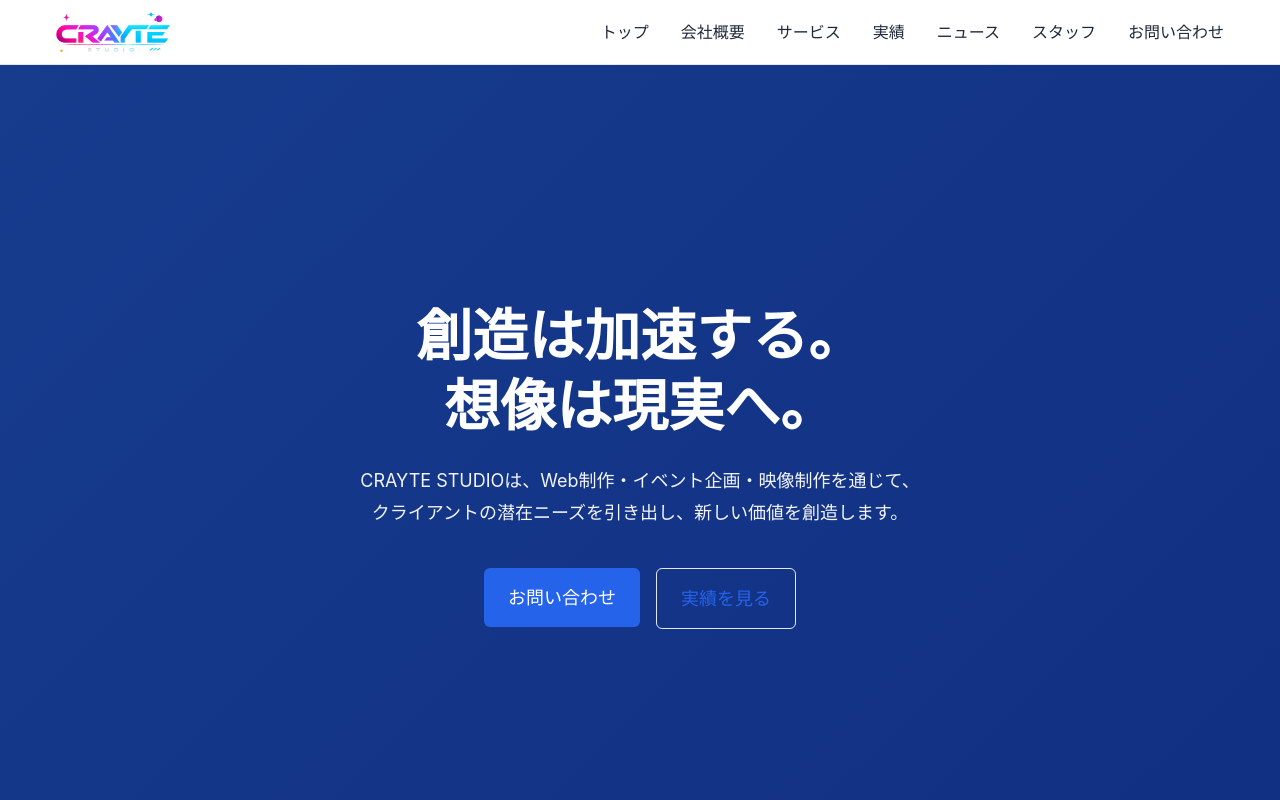
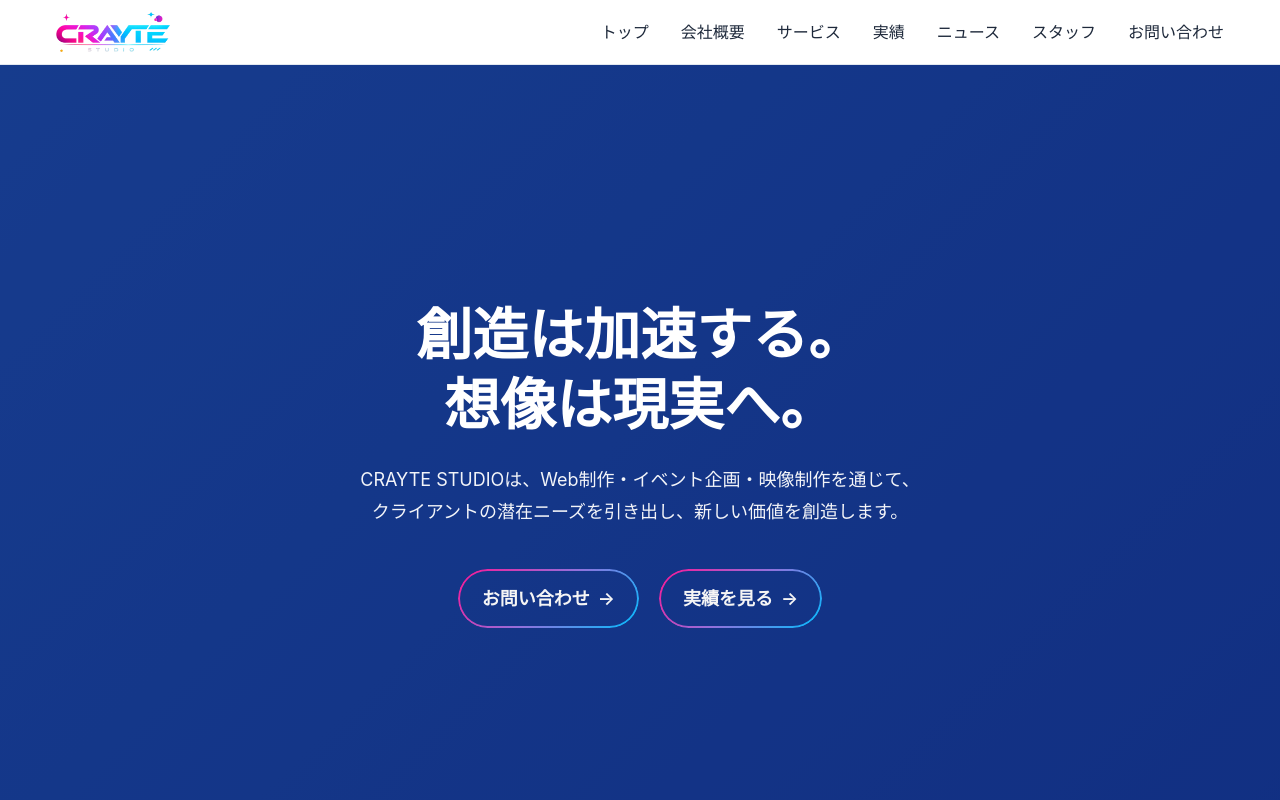
Before and after one commit to Y-2G/crayte-studio, a Next.js app: page / in a window 1280 px wide. Shown: the top 800 px of the page. Built offline with nearby package versions, Linux system fonts and the light colour scheme.

Commit message:
Add gradient button component and unify button styles across the homepage for improved design consistency and user experience

```diff
--- a/src/app/(public)/page.tsx
+++ b/src/app/(public)/page.tsx
@@ -1,7 +1,7 @@
 import type { Metadata } from "next";
 import Link from "next/link";
 import { getRecentPosts, getRecentWorks } from "@/lib/data";
-import { Button } from "@/components/shared/Button/Button";
+import { GradientButton } from "@/components/shared/GradientButton";
 import { HeroVideo } from "@/components/public/HeroVideo";
 import { NewsTimeline } from "@/components/public/NewsTimeline";
 import { ServiceShowcase } from "@/components/public/ServiceShowcase";
@@ -68,14 +68,14 @@ export default async function HomePage() {
           </p>
           <div className={styles.heroCta}>
             <Link href="/contact">
-              <Button variant="primary" size="lg">
+              <GradientButton variant="dark" size="lg">
                 お問い合わせ
-              </Button>
+              </GradientButton>
             </Link>
             <Link href="/works">
-              <Button variant="ghost" size="lg">
+              <GradientButton variant="dark" size="lg">
                 実績を見る
-              </Button>
+              </GradientButton>
             </Link>
           </div>
         </div>
@@ -96,7 +96,9 @@ export default async function HomePage() {
           <ScrollReveal delay={400}>
             <div className={styles.sectionCta}>
               <Link href="/news">
-                <Button variant="secondary">一覧を見る</Button>
+                <GradientButton variant="light" size="md">
+                  一覧を見る
+                </GradientButton>
               </Link>
             </div>
           </ScrollReveal>
--- a/src/components/public/CtaBlock/CtaBlock.tsx
+++ b/src/components/public/CtaBlock/CtaBlock.tsx
@@ -1,5 +1,5 @@
 import Link from "next/link";
-import { Button } from "@/components/shared/Button/Button";
+import { GradientButton } from "@/components/shared/GradientButton";
 import styles from "./CtaBlock.module.css";
 
 interface CtaBlockProps {
@@ -24,9 +24,9 @@ export function CtaBlock({
         {subtitle && <p className={styles.ctaSubtitle}>{subtitle}</p>}
         <div className={styles.ctaButtonWrapper}>
           <Link href={buttonLink}>
-            <Button variant="primary" size="lg">
-              {buttonText} →
-            </Button>
+            <GradientButton variant="dark" size="lg">
+              {buttonText}
+            </GradientButton>
           </Link>
         </div>
       </div>
--- a/src/components/public/WorksGallery/WorksGallery.module.css
+++ b/src/components/public/WorksGallery/WorksGallery.module.css
@@ -105,7 +105,8 @@
 .placeholderPattern {
   position: absolute;
   inset: 0;
-  background-image: radial-gradient(
+  background-image:
+    radial-gradient(
       circle at 20% 80%,
       rgba(255, 255, 255, 0.1) 0%,
       transparent 50%
@@ -183,6 +184,7 @@
 }
 
 .viewAllLink {
+  position: relative;
   display: inline-flex;
   align-items: center;
   gap: var(--spacing-2);
@@ -191,15 +193,35 @@
   color: var(--redesign-text-light);
   text-decoration: none;
   padding: var(--spacing-4) var(--spacing-6);
-  border: 2px solid var(--redesign-accent);
+  border: 2px solid transparent;
   border-radius: var(--border-radius-full);
-  transition: background-color var(--transition-normal),
-    transform var(--transition-normal);
+  background-color: transparent;
+  z-index: 0;
+  transition: transform var(--transition-normal);
+}
+
+.viewAllLink::before {
+  content: "";
+  position: absolute;
+  inset: 0;
+  border-radius: var(--border-radius-full);
+  padding: 2px;
+  background: var(--gradient-brand);
+  -webkit-mask:
+    linear-gradient(#fff 0 0) content-box,
+    linear-gradient(#fff 0 0);
+  -webkit-mask-composite: xor;
+  mask-composite: exclude;
+  z-index: -1;
+  transition: background var(--transition-normal);
 }
 
 .viewAllLink:hover {
-  background-color: var(--redesign-accent);
-  transform: translateY(-2px);
+  background: var(--gradient-brand);
+}
+
+.viewAllLink:hover::before {
+  opacity: 0;
 }
 
 .arrow {
@@ -211,7 +233,7 @@
 }
 
 .viewAllLink:focus-visible {
-  outline: 2px solid var(--redesign-accent);
+  outline: 2px solid var(--color-brand-pink);
   outline-offset: 4px;
 }
 
--- a/src/components/public/WorksGallery/WorksGallery.tsx
+++ b/src/components/public/WorksGallery/WorksGallery.tsx
@@ -8,6 +8,7 @@
 import Link from "next/link";
 import Image from "next/image";
 import type { Work } from "@/types";
+import { GradientButton } from "@/components/shared/GradientButton";
 import styles from "./WorksGallery.module.css";
 
 interface WorksGalleryProps {
@@ -42,9 +43,10 @@ export function WorksGallery({ works, className }: WorksGalleryProps) {
         </div>
 
         <div className={styles.footer}>
-          <Link href="/works" className={styles.viewAllLink}>
-            <span>全ての実績を見る</span>
-            <span className={styles.arrow}>→</span>
+          <Link href="/works">
+            <GradientButton variant="dark" size="lg">
+              全ての実績を見る
+            </GradientButton>
           </Link>
         </div>
       </div>
--- a/src/components/shared/Button/Button.tsx
+++ b/src/components/shared/Button/Button.tsx
@@ -2,7 +2,7 @@ import styles from './Button.module.css';
 
 interface ButtonProps {
   children: React.ReactNode;
-  variant?: 'primary' | 'secondary' | 'danger' | 'ghost';
+  variant?: 'primary' | 'secondary' | 'danger' | 'ghost' | 'outline' | 'outlineLight';
   size?: 'sm' | 'md' | 'lg';
   disabled?: boolean;
   loading?: boolean;
--- /dev/null
+++ b/src/components/shared/GradientButton/GradientButton.module.css
@@ -0,0 +1,122 @@
+.button {
+  position: relative;
+  display: inline-flex;
+  align-items: center;
+  justify-content: center;
+  gap: var(--spacing-2);
+  font-family: var(--font-sans);
+  font-weight: var(--font-weight-semibold);
+  border: 2px solid transparent;
+  border-radius: var(--border-radius-full);
+  background-color: transparent;
+  cursor: pointer;
+  white-space: nowrap;
+  z-index: 0;
+  transition: transform var(--transition-normal);
+}
+
+/* グラデーションボーダー（疑似要素） */
+.button::before {
+  content: "";
+  position: absolute;
+  inset: 0;
+  border-radius: var(--border-radius-full);
+  padding: 2px;
+  background: var(--gradient-brand);
+  -webkit-mask:
+    linear-gradient(#fff 0 0) content-box,
+    linear-gradient(#fff 0 0);
+  -webkit-mask-composite: xor;
+  mask-composite: exclude;
+  z-index: -1;
+  transition: opacity var(--transition-normal);
+}
+
+.button::after {
+  content: "";
+  position: absolute;
+  inset: 0;
+  border-radius: var(--border-radius-full);
+  background: var(--gradient-brand);
+  z-index: -1;
+  opacity: 0;
+  transition: opacity var(--transition-normal);
+}
+
+.button:hover:not(:disabled)::after {
+  opacity: 1;
+}
+
+.button:focus-visible {
+  outline: 2px solid var(--color-brand-pink);
+  outline-offset: 4px;
+}
+
+.button:disabled {
+  opacity: 0.6;
+  cursor: not-allowed;
+}
+
+/* === サイズ === */
+.sm {
+  padding: var(--spacing-2) var(--spacing-3);
+  font-size: var(--font-size-sm);
+  min-height: 32px;
+}
+
+.md {
+  padding: var(--spacing-3) var(--spacing-4);
+  font-size: var(--font-size-base);
+  min-height: 40px;
+}
+
+.lg {
+  padding: var(--spacing-4) var(--spacing-6);
+  font-size: var(--font-size-lg);
+  min-height: 48px;
+}
+
+/* === バリアント === */
+/* dark: 暗い背景用 */
+.dark {
+  color: var(--redesign-text-light);
+}
+
+.dark:hover:not(:disabled) {
+  color: var(--color-white);
+}
+
+/* light: 明るい背景用 */
+.light {
+  color: var(--redesign-text-dark);
+}
+
+.light:hover:not(:disabled) {
+  color: var(--color-white);
+}
+
+/* === 矢印アニメーション === */
+.arrow {
+  transition: transform var(--transition-fast);
+}
+
+.button:hover:not(:disabled) .arrow {
+  transform: translateX(4px);
+}
+
+/* === Reduced motion support === */
+@media (prefers-reduced-motion: reduce) {
+  .button,
+  .button::before,
+  .arrow {
+    transition: none;
+  }
+
+  .button:hover:not(:disabled) {
+    transform: none;
+  }
+
+  .button:hover:not(:disabled) .arrow {
+    transform: none;
+  }
+}
--- /dev/null
+++ b/src/components/shared/GradientButton/GradientButton.tsx
@@ -0,0 +1,34 @@
+import styles from "./GradientButton.module.css";
+
+interface GradientButtonProps {
+  children: React.ReactNode;
+  variant?: "dark" | "light";
+  size?: "sm" | "md" | "lg";
+  disabled?: boolean;
+  type?: "button" | "submit" | "reset";
+  onClick?: () => void;
+  className?: string;
+}
+
+export function GradientButton({
+  children,
+  variant = "dark",
+  size = "md",
+  disabled = false,
+  type = "button",
+  onClick,
+  className,
+}: GradientButtonProps) {
+  return (
+    <button
+      type={type}
+      className={`${styles.button} ${styles[variant]} ${styles[size]} ${className || ""}`}
+      disabled={disabled}
+      onClick={onClick}
+      aria-disabled={disabled}
+    >
+      <span className={styles.text}>{children}</span>
+      <span className={styles.arrow} aria-hidden="true">→</span>
+    </button>
+  );
+}
--- /dev/null
+++ b/src/components/shared/GradientButton/index.ts
@@ -0,0 +1 @@
+export { GradientButton } from "./GradientButton";
--- a/src/styles/variables.css
+++ b/src/styles/variables.css
@@ -121,6 +121,16 @@
   --redesign-text-muted: #6B7280;
   --redesign-text-light: #F5F5F5;
 
+  /* === ブランドグラデーション（logo-brand.png準拠） === */
+  --color-brand-pink: #FF1493;        /* Deep Pink */
+  --color-brand-purple: #9370DB;      /* Medium Purple */
+  --color-brand-cyan: #00BFFF;        /* Deep Sky Blue */
+  --color-brand-orange: #FFA500;      /* Orange accent */
+  --gradient-brand: linear-gradient(135deg, #FF1493 0%, #9370DB 50%, #00BFFF 100%);
+  --gradient-brand-reverse: linear-gradient(135deg, #00BFFF 0%, #9370DB 50%, #FF1493 100%);
+  --gradient-brand-horizontal: linear-gradient(90deg, #FF1493 0%, #9370DB 50%, #00BFFF 100%);
+  --gradient-brand-subtle: linear-gradient(135deg, rgba(255, 20, 147, 0.1) 0%, rgba(147, 112, 219, 0.1) 50%, rgba(0, 191, 255, 0.1) 100%);
+
   /* === トランスフォーム（ホバー用） === */
   --transform-hover-lift: translateY(-4px);
   --transform-hover-scale: scale(1.02);
```
Also changed, not shown: src/components/shared/Button/Button.module.css (+102 -0 lines), 1 other file (tests, documents, lock files or other folders).
